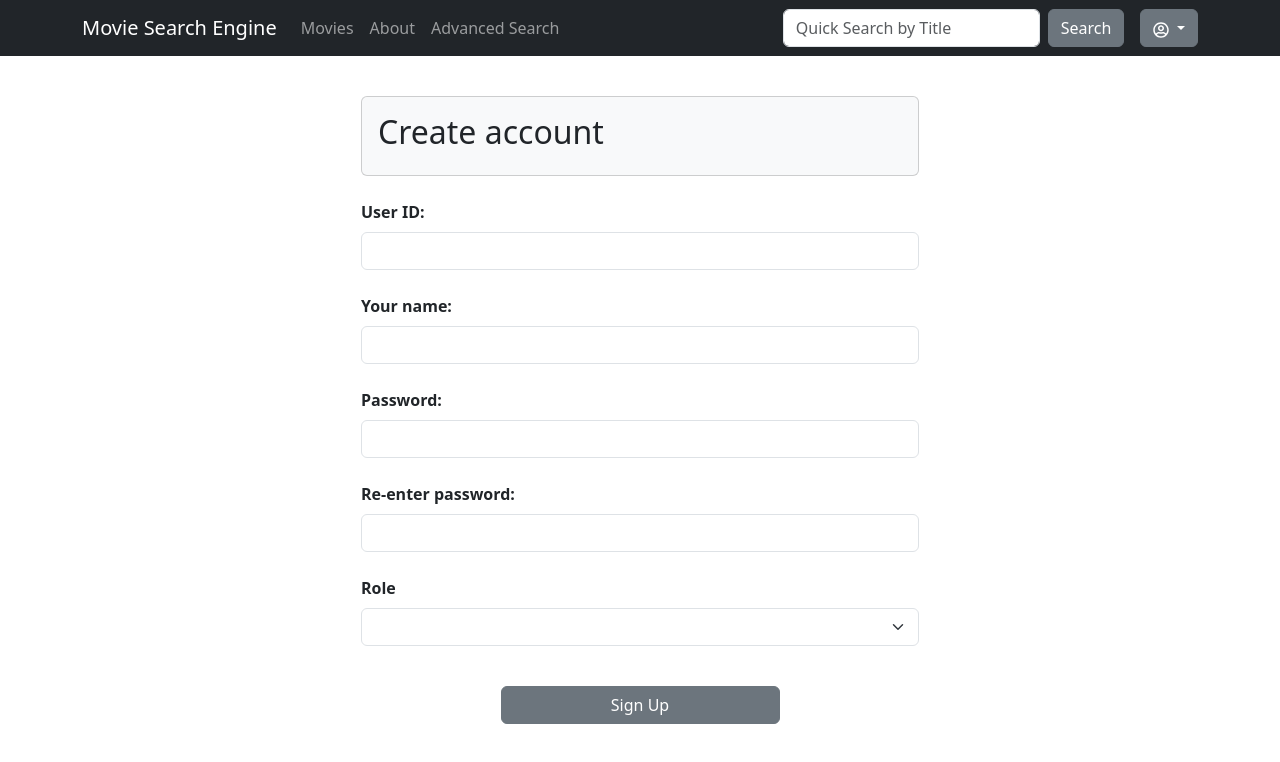
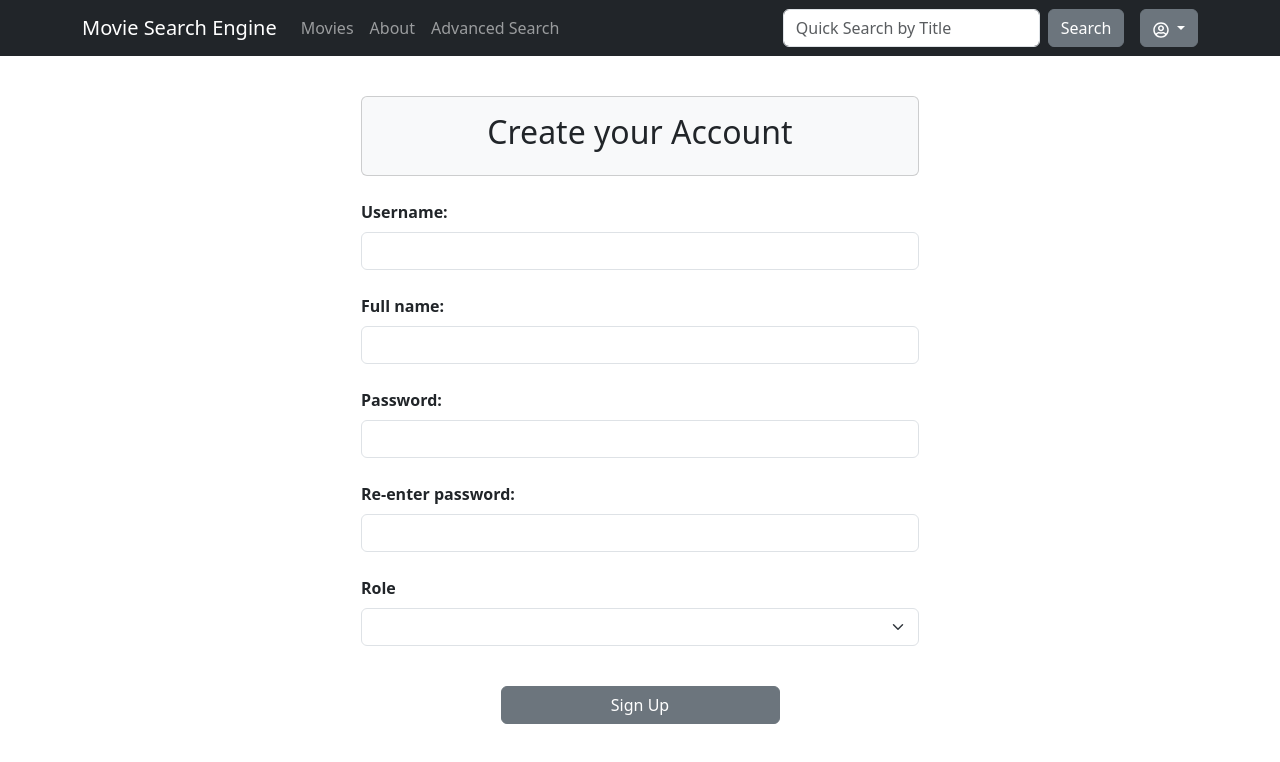
Before and after one commit to SongJoo1993/FlickScout, a Next.js app in the folder my-app/: page /signup in a window 1280 px wide. Shown: the top 762 px of the page. Built offline with nearby package versions, Linux system fonts and the light colour scheme.

Commit message:
Signup client page validation being worked!

```diff
--- a/my-app/pages/signup.js
+++ b/my-app/pages/signup.js
@@ -5,46 +5,48 @@ import { useForm } from 'react-hook-form'
 // import { authenticateUser } from "../lib/authenticate";
 
 
-export default function Login(props) {
+export default function Signup(props) {
     const [warning, setWarning] = useState("");
     // const [user, setUser] = useState("");
-    // const [password, setPassword] = useState("");
+    const [adminPassword, setAdminPassword] = useState(undefined);
     const router = useRouter();
 
-    const {register, handleSubmit, formState: {errors}} = useForm({
+    const {register, watch, getValues, handleSubmit, formState: {errors}} = useForm({
     defaultValues: {
         userName: "",
         fullName: "",
         password: "",
         password2: "",
         role:""
-    }
-    });
+    }});
 
-    async function submitLogin(data, e) {
+    const watchRole = watch("role", undefined);
+
+    async function submitSignUp(data, e) {
+        const {userName, password, password2, role} = data;
         console.log(data);
-        // try{
-        // await authenticateUser(user, password);
-        // router.push("/");
-        // }catch(err){
-        // setWarning(err.message);
-        // }
+        // Call reigster endpoint!
+        try{
+
+        }catch(err){
+
+        }
     }
 
     return (
     <div style={{ maxWidth: "50%", margin: "0 auto"}}>
         <br />
         <Card bg="light">
-            <Card.Body>
-            <h2>Create account</h2>
+            <Card.Body style={{textAlign: "center"}}>
+            <h2>Create your Account</h2>
             </Card.Body>
         </Card>
         <br />
-        <Form onSubmit={handleSubmit(submitLogin)}>
+        <Form onSubmit={handleSubmit(submitSignUp)}>
             <Form.Group >
-                <strong><Form.Label>User ID:</Form.Label></strong>
+                <strong><Form.Label>Username:</Form.Label></strong>
                 <Form.Control
-                    {...register("userName")}
+                    {...register("userName", {required: true})}
                     type="text"
                     // value={user}
                     id="userName"
@@ -54,7 +56,7 @@ export default function Login(props) {
             </Form.Group>
             <br />
             <Form.Group >
-                <strong><Form.Label>Your name:</Form.Label></strong>
+                <strong><Form.Label>Full name:</Form.Label></strong>
                 <Form.Control
                     {...register("fullName")}
                     type="text"
@@ -68,7 +70,7 @@ export default function Login(props) {
             <Form.Group>
                 <strong><Form.Label>Password:</Form.Label></strong>
                 <Form.Control
-                    {...register("password")}
+                    {...register("password", {required: true})}
                     type="password"
                     // value={password}
                     id="password"
@@ -79,7 +81,7 @@ export default function Login(props) {
             <Form.Group>
                 <strong><Form.Label> Re-enter password:</Form.Label></strong>
                 <Form.Control
-                    {...register("password2")}
+                    {...register("password2", {required: true})}
                     type="password"
                     // value={password}
                     id="password"
@@ -90,13 +92,30 @@ export default function Login(props) {
             <Form.Group>
                 <strong><Form.Label>Role</Form.Label></strong>
                 <Form.Select
-                    {...register("role")}
+                    {...register("role", {required: true})}
                     name="role"
                     className="mb-3">
                     <option value="user">User</option>
                     <option value="admin">Admin</option>
                 </Form.Select>
             </Form.Group>
+            {/* contionally pop admin pwd */}
+            {(watchRole === "admin") &&
+            <Form.Group>
+                <strong><Form.Label>Admin Password</Form.Label></strong>
+                <Form.Control
+                    // {...register ("adminPassword", {required: true})}
+                    type="password"
+                    id="adminPwd"
+                    name="adminPwd"
+                    className="mb-3"
+                    onChange={(e) => {setAdminPassword(e.target.value)}}
+                    >
+                </Form.Control>
+                {(adminPassword === "123")  && <span style={{color: 'blue'}}>You are verified!</span>}
+                {(adminPassword === undefined)  && <span style={{color: 'black'}}>Please enter the password</span>}
+                {(adminPassword !== undefined && adminPassword !== "123")  && <span style={{color: 'red'}}>Wrong admin password!</span>}
+            </Form.Group>}
             {warning && <>
             <br />
             <Alert variant='danger'>
```
Also changed, not shown: my-app/pages/login.js (+4 -4 lines), 1 other file (tests, documents, lock files or other folders).
